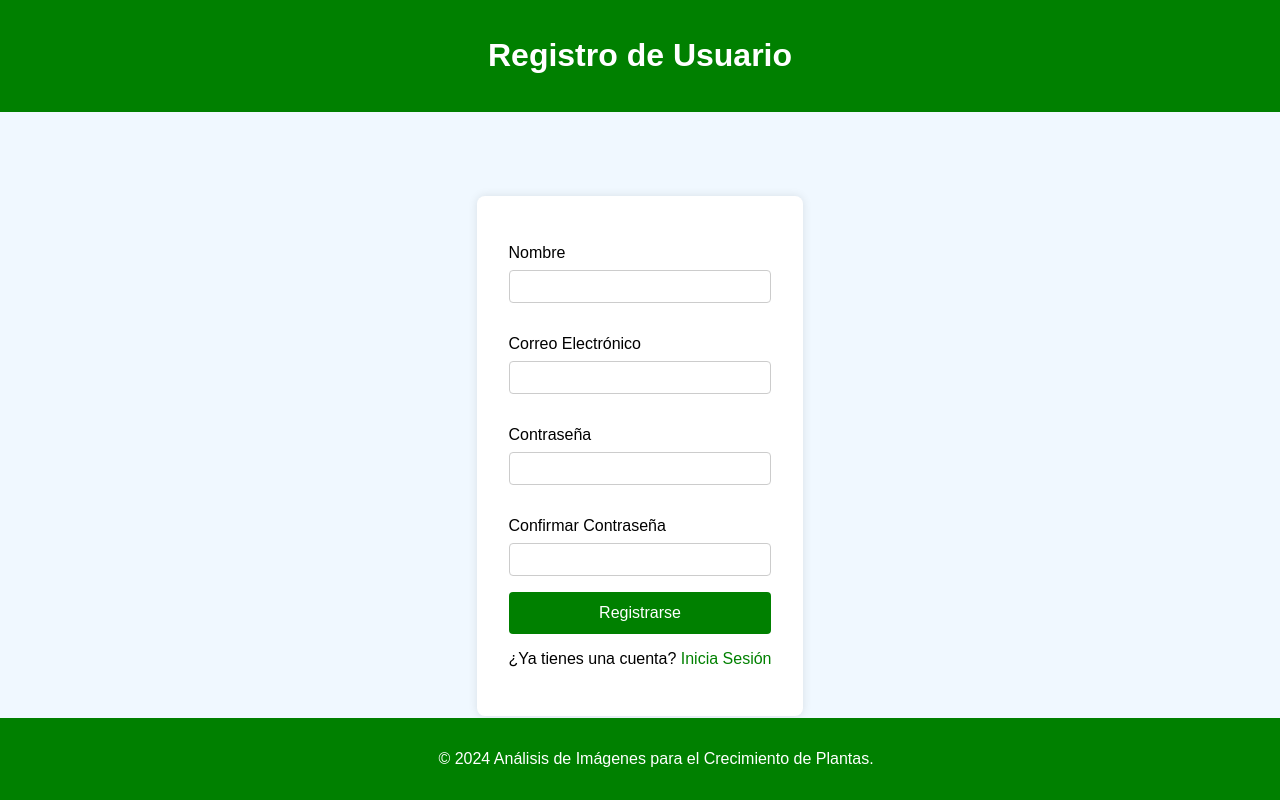
After one commit to julsen34/proyect, a PHP site: page /public/registrarusuario.html in a window 1280 px wide. The commit adds this page. Run offline with PHP 8.4, Linux system fonts and the light colour scheme.

Commit message:
inicio y registro

```diff
--- a/public/inicio.html
+++ b/public/inicio.html
@@ -27,7 +27,7 @@
                </ul>
           </nav>
       </header>
-      <h2>¡HOLA! Nos alegra que estés en nuestra página de implementación de software para el cultivo.</h2>
+      <h2 id="inder">¡HOLA! Nos alegra que estés en nuestra página de implementación de software para el cultivo.</h2>
       <p>Nuestro mundo verde, donde la naturaleza se encuentra con innovación. En nuestra página web de cultivo de plantas, exploraremos juntos el fascinante mundo de la jardinería y agricultura sostenible. Desde la belleza de las flores hasta la producción de alimentos frescos y saludables. ¡PREPÁRATE! ¡PARA INSPIRARTE Y APRENDER A CÓMO CULTIVAR TU PROPIO OASIS VERDE!</p>
       <p><strong>Información sobre nosotros:</strong> Nuestro objetivo y meta de este proyecto es ayudarte a revisar tus plantas de manera sencilla a través de tu teléfono o computadora. Te enviaremos notificaciones sobre la temperatura y la hidratación para que tus plantas crezcan grandes y fuertes.</p>
     </section>
@@ -42,6 +42,6 @@
   <footer>
     <p>&copy; 2024 Página de Inicio - Cultivo de Plantas</p>
   </footer>
-  <script src="../proyect/src/main.js"></script>
+  <script src="../proyect/src/inicio.js"></script>
 </body>
 </html>
--- /dev/null
+++ b/public/registrarusuario.html
@@ -0,0 +1,43 @@
+<!DOCTYPE html>
+<html lang="es">
+<head>
+    <meta charset="UTF-8">
+    <meta name="viewport" content="width=device-width, initial-scale=1.0">
+    <title>Registro de Usuario</title>
+    <link rel="stylesheet" href="./style/registro.css">
+</head>
+<body>
+    <header>
+        <h1>Registro de Usuario</h1>
+    </header>
+
+    <main>
+        <section id="formulario">
+            <form id="registerForm">
+                <label for="nombre">Nombre</label>
+                <input type="text" id="nombre" name="nombre" required>
+
+                <label for="email">Correo Electrónico</label>
+                <input type="email" id="email" name="email" required>
+
+                <label for="password">Contraseña</label>
+                <input type="password" id="password" name="password" required>
+
+                <label for="confirmPassword">Confirmar Contraseña</label>
+                <input type="password" id="confirmPassword" name="confirmPassword" required>
+
+                <button type="submit">Registrarse</button>
+            </form>
+            <p>¿Ya tienes una cuenta? <a href="iniciodesecion.html">Inicia Sesión</a></p>
+        </section>
+    </main>
+
+    <footer>
+        <p>&copy; 2024 Análisis de Imágenes para el Crecimiento de Plantas.</p>
+    </footer>
+
+    <script src="../server/registro.js"></script>
+
+    <script></script>
+</body>
+</html>
--- a/public/src/main.mjs
+++ b/public/src/main.mjs
@@ -1,6 +1,5 @@
 //main.js
 
-import { generateResponse } from './aiResponses.js';
 
 document.addEventListener('DOMContentLoaded', () => {
     console.log("Documento cargado y listo");
--- /dev/null
+++ b/public/style/registro.css
@@ -0,0 +1,87 @@
+body {
+    font-family: Arial, sans-serif;
+    margin: 0;
+    padding: 0;
+    background-color: #f0f8ff; /* Azul claro */
+    display: flex;
+    flex-direction: column;
+    min-height: 100vh;
+}
+
+header {
+    background-color: #008000; /* Verde */
+    color: #fff;
+    padding: 1rem;
+    text-align: center;
+}
+
+main {
+    flex: 1;
+    display: flex;
+    justify-content: center;
+    align-items: center;
+    padding: 2rem;
+    text-align: center;
+}
+
+section#formulario {
+    background-color: #fff;
+    padding: 2rem;
+    border-radius: 8px;
+    box-shadow: 0 0 10px rgba(0, 0, 0, 0.1);
+}
+
+section#formulario form {
+    display: flex;
+    flex-direction: column;
+}
+
+section#formulario label {
+    margin: 1rem 0 0.5rem;
+    text-align: left;
+}
+
+section#formulario input {
+    padding: 0.5rem;
+    margin-bottom: 1rem;
+    border: 1px solid #ccc;
+    border-radius: 4px;
+}
+
+section#formulario button {
+    padding: 0.75rem;
+    background-color: #008000; /* Verde */
+    color: #fff;
+    border: none;
+    border-radius: 4px;
+    cursor: pointer;
+    font-size: 1rem;
+}
+
+section#formulario button:hover {
+    background-color: #006400; /* Verde más oscuro */
+}
+
+section#formulario p {
+    margin-top: 1rem;
+    font-size: 1rem;
+}
+
+section#formulario a {
+    color: #008000; /* Verde */
+    text-decoration: none;
+}
+
+section#formulario a:hover {
+    text-decoration: underline;
+}
+
+footer {
+    background-color: #008000; /* Verde */
+    color: #fff;
+    text-align: center;
+    padding: 1rem;
+    position: fixed;
+    bottom: 0;
+    width: 100%;
+}
--- a/public/style/style.css
+++ b/public/style/style.css
@@ -4,8 +4,12 @@ body {
     font-family: Arial, sans-serif;
     margin: 0;
     padding: 0;
-    background-color: #f0f8ff; /* Azul claro */
+    background-color: #ffffff; /* Azul claro */
     display: block;
+}
+
+#inder {
+    text-align: center;
 }
 
 header {
```
Also changed, not shown: eslint.config.js (deleted, +0 -11 lines), package.json (+5 -2 lines), public/iniciodesecion.html (+35 -0 lines), public/src/aiResponses.mjs (deleted, +0 -28 lines), public/src/imageStorage.js (deleted, +0 -24 lines), public/style/sesion.css (added, +87 -0 lines), package-lock.json.
